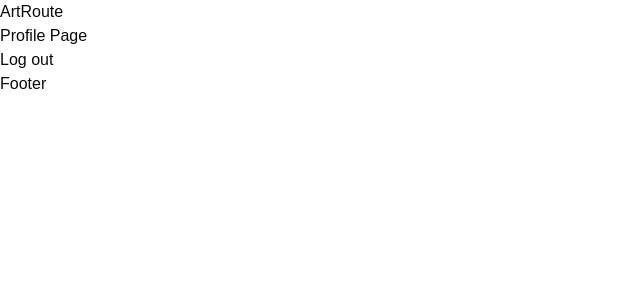
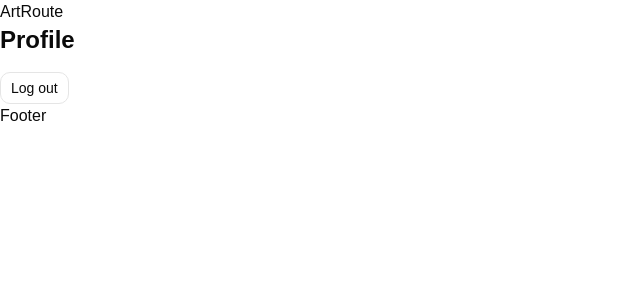
Before and after one commit to juannarowe/artroute, a React (Vite) app in the folder frontend/: page /profile in a window 1280 px wide. Shown: the top 300 px of the page, without its empty margins (0-640 px from the left). Built offline with nearby package versions, Linux system fonts and the light colour scheme; no server answers; sample sign-in values are in the browser's storage.

Commit message:
feat: add page skeletons and routes

```diff
--- a/frontend/src/App.tsx
+++ b/frontend/src/App.tsx
@@ -2,27 +2,42 @@ import { Routes, Route, Navigate } from "react-router-dom";
 import { Layout } from "./layouts/Layout";
 import { ProtectedRoute } from "./components/ProtectedRoute"
 import { Login } from "./pages/Login"
+import { Events } from "./pages/Events"
+import { EventDetail } from "./pages/EventDetail"
+import { MapPage } from "./pages/Map"
+import { Calendar } from "./pages/Calendar"
 import { Profile } from "./pages/Profile"
-
-  function EventsPage() {
-    return (
-      <h2>Events Page</h2>
-    )
-  }
+import { MyEvents } from "./pages/MyEvents"
+import { CreateEvent } from "./pages/CreateEvent"
+import { ManageEvents } from "./pages/ManageEvents"
+import { NotFound } from "./pages/NotFound"
 
 export default function App() {
 
   return (
     <Routes>
+      {/* Outside the Layout: no header, no bottom nav */}
+      <Route path="/login" element={<Login />} />
+
       <Route element={<Layout />}>
         <Route path="/" element={<Navigate to="/events" replace />} />
-        <Route path="/events" element={<EventsPage />} />
-        <Route path="/login" element={<Login />} />
-        <Route path="/profile" element={
-          <ProtectedRoute>
-            <Profile />
-          </ProtectedRoute>
-        } />
+
+        {/* Public: anyone can explore events */}
+        <Route path="/events" element={<Events />} />
+        <Route path="/events/:id" element={<EventDetail />} />
+        <Route path="/map" element={<MapPage />} />
+
+        {/* Logged-in users only */}
+        <Route element={<ProtectedRoute />}>
+          <Route path="/calendar" element={<Calendar />} />
+          <Route path="/profile" element={<Profile />} />
+          <Route path="/my-events" element={<MyEvents />} />
+          <Route path="/events/new" element={<CreateEvent />} />
+          {/* Admin-only check comes with the user role card */}
+          <Route path="/manage-events" element={<ManageEvents />} />
+        </Route>
+
+        <Route path="*" element={<NotFound />} />
       </Route>
     </Routes>
   )
--- /dev/null
+++ b/frontend/src/components/PageTitle.tsx
@@ -0,0 +1,6 @@
+import { type ReactNode } from "react";
+
+// Shared page heading, so every page has one <h1> with the same style.
+export function PageTitle({ children }: { children: ReactNode }) {
+  return <h1 className="text-2xl font-semibold">{children}</h1>;
+}
--- a/frontend/src/components/ProtectedRoute.tsx
+++ b/frontend/src/components/ProtectedRoute.tsx
@@ -1,8 +1,9 @@
-import { Navigate } from "react-router-dom";
-import { type ReactNode } from "react";
+import { Navigate, Outlet } from "react-router-dom";
 import { useAuth } from "../hooks/useAuth";
 
-export function ProtectedRoute({ children }: { children: ReactNode }) {
+// Layout route: wraps a group of routes in App.tsx and renders the
+// matching child route (<Outlet />) only when the user is logged in.
+export function ProtectedRoute() {
     const { user, loading } = useAuth();
 
     // Wait for Firebase to restore the session, otherwise a logged-in user
@@ -15,5 +16,5 @@ export function ProtectedRoute({ children }: { children: ReactNode }) {
         return <Navigate to="/login" replace />
     }
 
-    return children;
+    return <Outlet />;
 }
--- /dev/null
+++ b/frontend/src/pages/Calendar.tsx
@@ -0,0 +1,5 @@
+import { PageTitle } from "@/components/PageTitle";
+
+export function Calendar() {
+  return <PageTitle>Calendar</PageTitle>;
+}
--- /dev/null
+++ b/frontend/src/pages/CreateEvent.tsx
@@ -0,0 +1,5 @@
+import { PageTitle } from "@/components/PageTitle";
+
+export function CreateEvent() {
+  return <PageTitle>Create Event</PageTitle>;
+}
--- /dev/null
+++ b/frontend/src/pages/EventDetail.tsx
@@ -0,0 +1,8 @@
+import { useParams } from "react-router-dom";
+import { PageTitle } from "@/components/PageTitle";
+
+export function EventDetail() {
+  const { id } = useParams();
+
+  return <PageTitle>Event {id}</PageTitle>;
+}
--- /dev/null
+++ b/frontend/src/pages/Events.tsx
@@ -0,0 +1,5 @@
+import { PageTitle } from "@/components/PageTitle";
+
+export function Events() {
+  return <PageTitle>Events</PageTitle>;
+}
--- /dev/null
+++ b/frontend/src/pages/ManageEvents.tsx
@@ -0,0 +1,5 @@
+import { PageTitle } from "@/components/PageTitle";
+
+export function ManageEvents() {
+  return <PageTitle>Manage Events</PageTitle>;
+}
--- /dev/null
+++ b/frontend/src/pages/Map.tsx
@@ -0,0 +1,5 @@
+import { PageTitle } from "@/components/PageTitle";
+
+export function MapPage() {
+  return <PageTitle>Map</PageTitle>;
+}
--- /dev/null
+++ b/frontend/src/pages/MyEvents.tsx
@@ -0,0 +1,5 @@
+import { PageTitle } from "@/components/PageTitle";
+
+export function MyEvents() {
+  return <PageTitle>My Events</PageTitle>;
+}
--- /dev/null
+++ b/frontend/src/pages/NotFound.tsx
@@ -0,0 +1,17 @@
+import { Link } from "react-router-dom";
+import { PageTitle } from "@/components/PageTitle";
+import { Button } from "@/components/ui/button";
+
+export function NotFound() {
+  return (
+    <div className="flex flex-col items-start gap-4">
+      <PageTitle>Page not found</PageTitle>
+      <p className="text-muted-foreground">
+        The page you are looking for does not exist.
+      </p>
+      <Button asChild variant="outline">
+        <Link to="/events">Back to events</Link>
+      </Button>
+    </div>
+  );
+}
--- a/frontend/src/pages/Profile.tsx
+++ b/frontend/src/pages/Profile.tsx
@@ -1,4 +1,6 @@
 import { useAuth } from "../hooks/useAuth";
+import { PageTitle } from "@/components/PageTitle";
+import { Button } from "@/components/ui/button";
 
 export function Profile() {
   const { logout } = useAuth();
@@ -6,11 +8,11 @@ export function Profile() {
   // No navigate() needed: after logout, `user` becomes null and
   // ProtectedRoute redirects to /login on its own.
   return (
-    <>
-      <h2>Profile Page</h2>
-      <button type="button" onClick={logout}>
+    <div className="flex flex-col items-start gap-4">
+      <PageTitle>Profile</PageTitle>
+      <Button type="button" variant="outline" onClick={logout}>
         Log out
-      </button>
-    </>
+      </Button>
+    </div>
   );
 }
```
